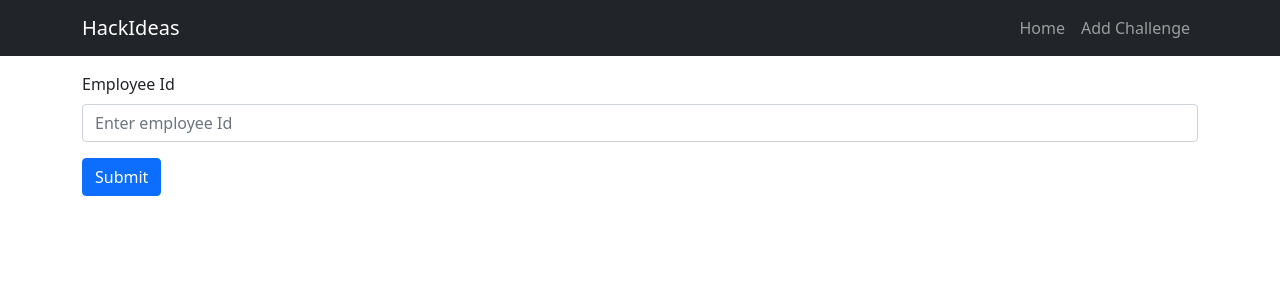
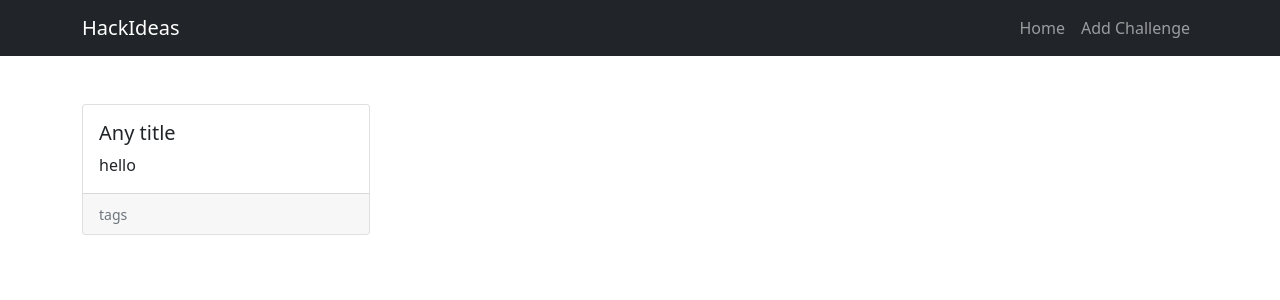
Before and after one commit to vandana1499/HackIdeas, a React (Create React App) app: page /#/ in a window 1280 px wide. Shown: the top 300 px of the page. Built offline with nearby package versions, Linux system fonts and the light colour scheme.

Commit message:
Challenge component

```diff
--- a/src/App.js
+++ b/src/App.js
@@ -5,7 +5,9 @@ import Spinner from "react-bootstrap/Spinner";
 import Login from "./components/Login/Login";
 import Layout from "./components/Layout/Layout";
 import Header from "./components/Header/Header";
-import AddChallenge from "./components/Challenge/AddChallenge";
+import AddChallenge from "./components/Challenge/Add-Challenge";
+import Challenge from "./components/Challenge/Challenge";
+
 function App() {
   return (
     <React.Suspense
@@ -17,7 +19,7 @@ function App() {
     >
       <HashRouter>
         <Routes>
-          <Route exact={true} key="home" path="/" element={<Login />} />
+          <Route exact={true} key="home" path="/" element={<Challenge />} />
           <Route
             key="add-challenge"
             path="/add-challenge"
--- a/src/components/Challenge/Challenge.js
+++ b/src/components/Challenge/Challenge.js
@@ -1,9 +1,13 @@
 import Layout from "../Layout/Layout";
 import Container from "react-bootstrap/Container";
+import ChallengeItem from "./ChallengeItem";
+
 const Challenge = () => {
   return (
     <Layout>
-      <Container className="mt-3">here comes all the challenges</Container>
+      <Container className="mt-5">
+        <ChallengeItem title="Any title" description="hello" tags="tags" />
+      </Container>
     </Layout>
   );
 };
--- /dev/null
+++ b/src/components/Challenge/ChallengeItem.js
@@ -0,0 +1,15 @@
+import Card from "react-bootstrap/Card";
+const ChallengeItem = ({ title, description, tags }) => {
+  return (
+    <Card style={{ width: "18rem" }}>
+      <Card.Body>
+        <Card.Title>{title}</Card.Title>
+        <Card.Text>{description}</Card.Text>
+      </Card.Body>
+      <Card.Footer>
+        <small className="text-muted">{tags}</small>
+      </Card.Footer>
+    </Card>
+  );
+};
+export default ChallengeItem;
```
